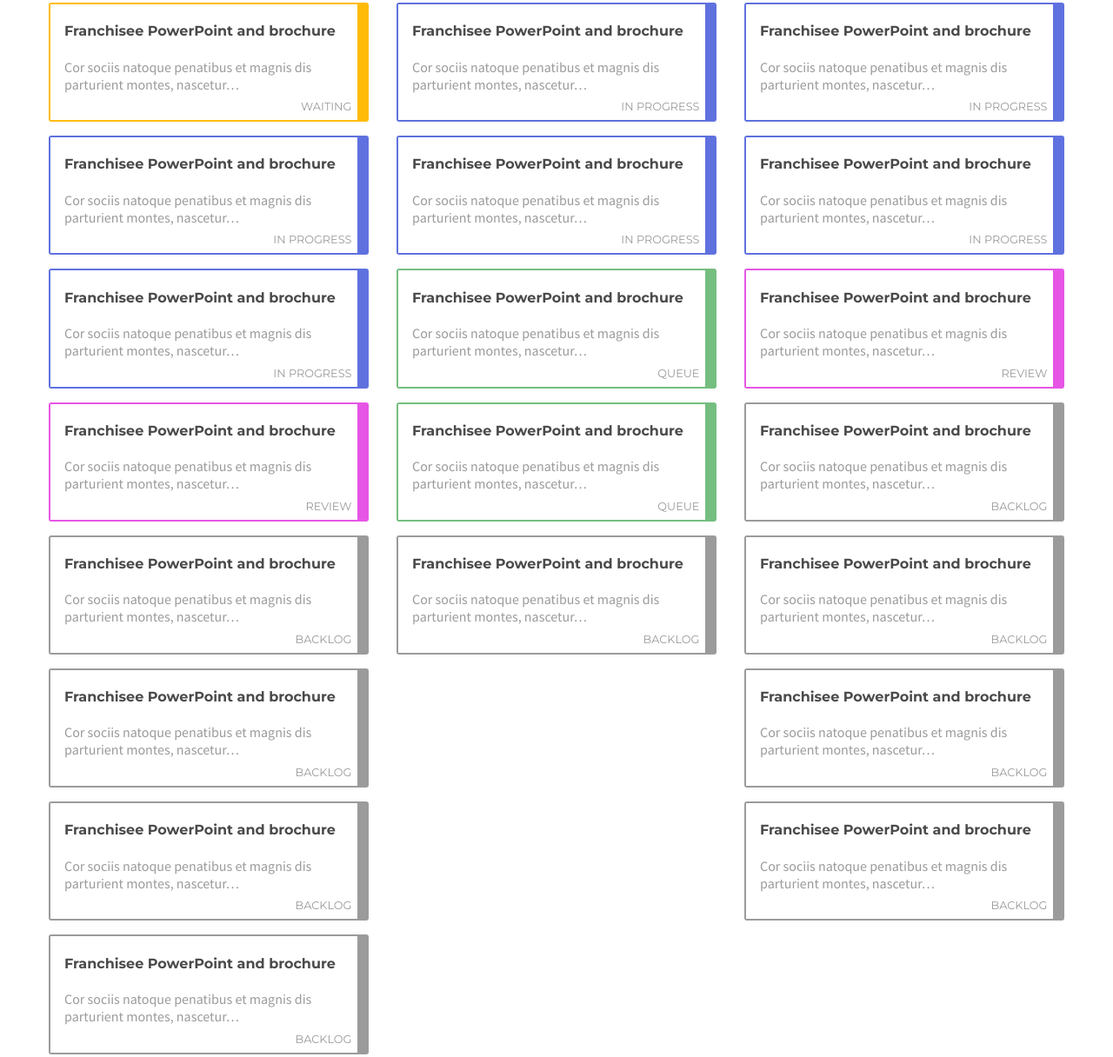
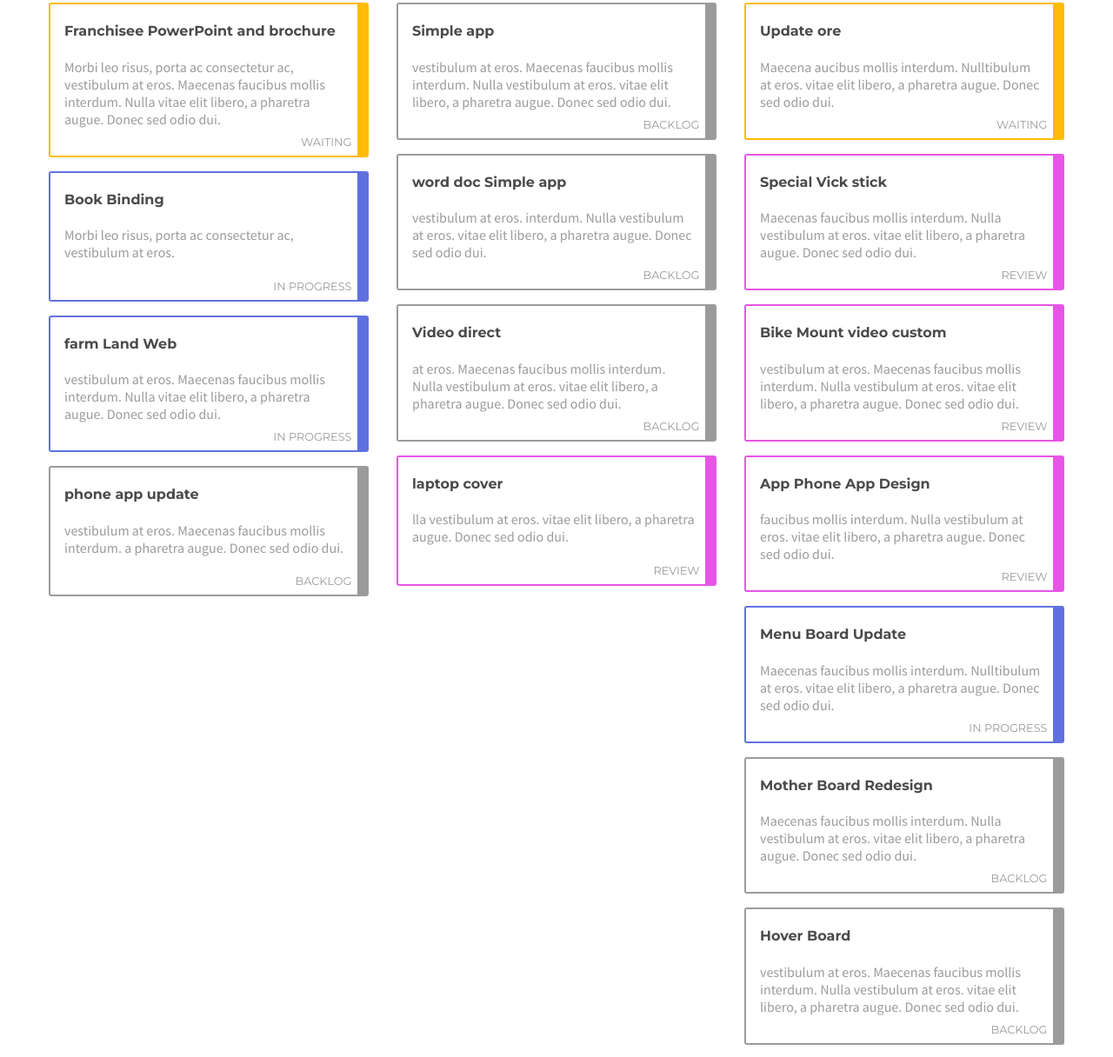
Before and after one commit to ivanvillacreative/lanes, a website: page app/index.html in a window 1280 px wide. Shown: the part 462-1678 px from the top of the page at 87% size. Drawn offline with nearby package versions, Linux system fonts and the light colour scheme; files that its build step writes are made by us from their sources.

Commit message:
cards rendering and filtered
The Cards are now being rendered and filtered using Vue.

```diff
--- a/app/data/mockData.json
+++ b/app/data/mockData.json
@@ -61,7 +61,7 @@
       "title": "Bike Mount video custom",
       "description": "vestibulum at eros. Maecenas faucibus mollis interdum. Nulla vestibulum at eros. vitae elit libero, a pharetra augue. Donec sed odio dui.",
       "type": "promos",
-      "status": "backlog"
+      "status": "review"
     },
     {
       "id": 109,
@@ -93,7 +93,7 @@
     },
     {
       "id": 113,
-      "title": "MEnu Board Update",
+      "title": "Menu Board Update",
       "description": " Maecenas faucibus mollis interdum. Nulltibulum at eros. vitae elit libero, a pharetra augue. Donec sed odio dui.",
       "type": "promos",
       "status": "in progress"
--- a/app/index.html
+++ b/app/index.html
@@ -20,164 +20,51 @@
     <header>
         <div id="appName" class="logo">lanes</div>
     </header>
-    <div class="container">
+    <div id="lanes" class="container">
         <div class="type">
             <div class="typeHeader">
               <h2>Updates &amp; Maintenance</h2>
               <p>Updated to Text, swap in new Photos</p>
             </div>
-            <div class="card waiting">
+
+            <div v-for="card in cards | filterBy 'updates' in 'type' " class="card {{ card.status }}">
                 <div>
-                    <h4>Franchisee PowerPoint and brochure</h4>
-                    <p>Cor sociis natoque penatibus et magnis dis parturient montes, nascetur…</p>
-                    <span class="card__status">waiting</span>
+                    <h4>{{ card.title }}</h4>
+                    <p>{{ card.description }}</p>
+                    <span class="card__status">{{ card.status }}</span>
                 </div>
             </div>
-            <div class="card progress">
-                <div>
-                    <h4>Franchisee PowerPoint and brochure</h4>
-                    <p>Cor sociis natoque penatibus et magnis dis parturient montes, nascetur…</p>
-                    <span class="card__status">In Progress</span>
-                </div>
-            </div>
-            <div class="card progress">
-                <div>
-                    <h4>Franchisee PowerPoint and brochure</h4>
-                    <p>Cor sociis natoque penatibus et magnis dis parturient montes, nascetur…</p>
-                    <span class="card__status">In Progress</span>
-                </div>
-            </div>
-            <div class="card review">
-                <div>
-                    <h4>Franchisee PowerPoint and brochure</h4>
-                    <p>Cor sociis natoque penatibus et magnis dis parturient montes, nascetur…</p>
-                    <span class="card__status">review</span>
-                </div>
-            </div>
-            <div class="card backlog">
-                <div>
-                    <h4>Franchisee PowerPoint and brochure</h4>
-                    <p>Cor sociis natoque penatibus et magnis dis parturient montes, nascetur…</p>
-                    <span class="card__status">backlog</span>
-                </div>
-            </div>
-            <div class="card backlog">
-                <div>
-                    <h4>Franchisee PowerPoint and brochure</h4>
-                    <p>Cor sociis natoque penatibus et magnis dis parturient montes, nascetur…</p>
-                    <span class="card__status">backlog</span>
-                </div>
-            </div>
-            <div class="card backlog">
-                <div>
-                    <h4>Franchisee PowerPoint and brochure</h4>
-                    <p>Cor sociis natoque penatibus et magnis dis parturient montes, nascetur…</p>
-                    <span class="card__status">Backlog</span>
-                </div>
-            </div>
-            <div class="card backlog">
-                <div>
-                    <h4>Franchisee PowerPoint and brochure</h4>
-                    <p>Cor sociis natoque penatibus et magnis dis parturient montes, nascetur…</p>
-                    <span class="card__status">Backlog</span>
-                </div>
-            </div>
+
         </div>
         <div class="type">
             <div class="typeHeader">
               <h2>Projects</h2>
-            <p>Bring long term value or improve operations</p>
+              <p>Larger sustainable brand</p>
             </div>
-            <div class="card progress">
+
+            <div v-for="card in cards | filterBy 'projects' in 'type' " class="card {{ card.status }}">
                 <div>
-                    <h4>Franchisee PowerPoint and brochure</h4>
-                    <p>Cor sociis natoque penatibus et magnis dis parturient montes, nascetur…</p>
-                    <span class="card__status">In Progress</span>
+                    <h4>{{ card.title }}</h4>
+                    <p>{{ card.description }}</p>
+                    <span class="card__status">{{ card.status }}</span>
                 </div>
             </div>
-            <div class="card progress">
-                <div>
-                    <h4>Franchisee PowerPoint and brochure</h4>
-                    <p>Cor sociis natoque penatibus et magnis dis parturient montes, nascetur…</p>
-                    <span class="card__status">In Progress</span>
-                </div>
-            </div>
-            <div class="card queue">
-                <div>
-                    <h4>Franchisee PowerPoint and brochure</h4>
-                    <p>Cor sociis natoque penatibus et magnis dis parturient montes, nascetur…</p>
-                    <span class="card__status">queue</span>
-                </div>
-            </div>
-            <div class="card queue">
-                <div>
-                    <h4>Franchisee PowerPoint and brochure</h4>
-                    <p>Cor sociis natoque penatibus et magnis dis parturient montes, nascetur…</p>
-                    <span class="card__status">queue</span>
-                </div>
-            </div>
-            <div class="card backlog">
-                <div>
-                    <h4>Franchisee PowerPoint and brochure</h4>
-                    <p>Cor sociis natoque penatibus et magnis dis parturient montes, nascetur…</p>
-                    <span class="card__status">backlog</span>
-                </div>
-            </div>
+
         </div>
         <div class="type">
           <div class="typeHeader">
             <h2>Promos &amp; Campaigns</h2>
             <p>Push awareness of new things, quick boosts</p>
           </div>
-            <div class="card progress">
+
+          <div v-for="card in cards | filterBy 'promos' in 'type' | orderBy 'status' 'title' -1 " class="card {{ card.status }}">
               <div>
-                    <h4>Franchisee PowerPoint and brochure</h4>
-                    <p>Cor sociis natoque penatibus et magnis dis parturient montes, nascetur…</p>
-                    <span class="card__status">In Progress</span>
+                  <h4>{{ card.title }}</h4>
+                  <p>{{ card.description }}</p>
+                  <span class="card__status">{{ card.status }}</span>
               </div>
           </div>
-            <div class="card progress">
-                <div>
-                    <h4>Franchisee PowerPoint and brochure</h4>
-                    <p>Cor sociis natoque penatibus et magnis dis parturient montes, nascetur…</p>
-                    <span class="card__status">In Progress</span>
-                </div>
-            </div>
-            <div class="card review">
-                <div>
-                    <h4>Franchisee PowerPoint and brochure</h4>
-                    <p>Cor sociis natoque penatibus et magnis dis parturient montes, nascetur…</p>
-                    <span class="card__status">review</span>
-                </div>
-            </div>
-            <div class="card backlog">
-                <div>
-                    <h4>Franchisee PowerPoint and brochure</h4>
-                    <p>Cor sociis natoque penatibus et magnis dis parturient montes, nascetur…</p>
-                    <span class="card__status">backlog</span>
-                </div>
-            </div>
-            <div class="card backlog">
-                <div>
-                    <h4>Franchisee PowerPoint and brochure</h4>
-                    <p>Cor sociis natoque penatibus et magnis dis parturient montes, nascetur…</p>
-                    <span class="card__status">backlog</span>
-                </div>
-            </div>
-            <div class="card backlog">
-                <div>
-                    <h4>Franchisee PowerPoint and brochure</h4>
-                    <p>Cor sociis natoque penatibus et magnis dis parturient montes, nascetur…</p>
-                    <span class="card__status">Backlog</span>
-                </div>
-            </div>
-            <div class="card backlog">
-                <div>
-                    <h4>Franchisee PowerPoint and brochure</h4>
-                    <p>Cor sociis natoque penatibus et magnis dis parturient montes, nascetur…</p>
-                    <span class="card__status">Backlog</span>
-                </div>
-            </div>
+
         </div>
     </div>
 
--- a/app/js/app.js
+++ b/app/js/app.js
@@ -1,23 +1,34 @@
 (function(){
 
-  function ajax(url){
+  //Init Function
+  function init() {
+    ajax("/data/mockData.json", build);
+  }
+
+  //Grab data from API
+  function ajax(url, callback){
     var xmlhttp = new XMLHttpRequest();
-
     xmlhttp.onreadystatechange = function() {
       if (xmlhttp.readyState == 4 && xmlhttp.status == 200) {
         var data = JSON.parse(xmlhttp.responseText);
-        logData(data);
+        callback(data);
       }
     };
-
     xmlhttp.open("GET", url, true);
     xmlhttp.send();
   }
 
-  function logData(data){
-    console.log(data);
+  //Build app once data is ready
+  function build(obj){
+    var lanes = new Vue({
+        el: '#lanes',
+        data:obj
+    });
   }
 
-  ajax("/data/mockData.json");
+
+
+  // Kick Off Application
+  init();
 
 })();
--- a/app/scss/style.scss
+++ b/app/scss/style.scss
@@ -90,7 +90,7 @@ header
     bottom: 0px;
     left:0px;
     right:.5rem;
-    padding: 0rem .7rem .2rem 1rem;
+    padding: 0rem .7rem 1rem 1rem;
   }
 }
 
```
Lines whose indentation alone changed are shown as unchanged.
